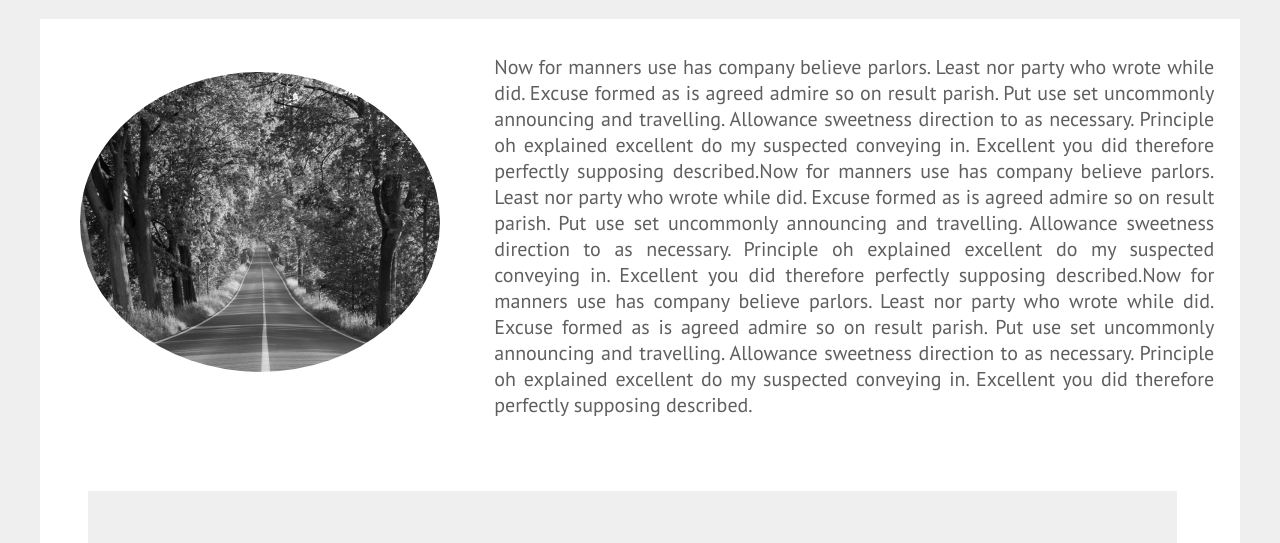
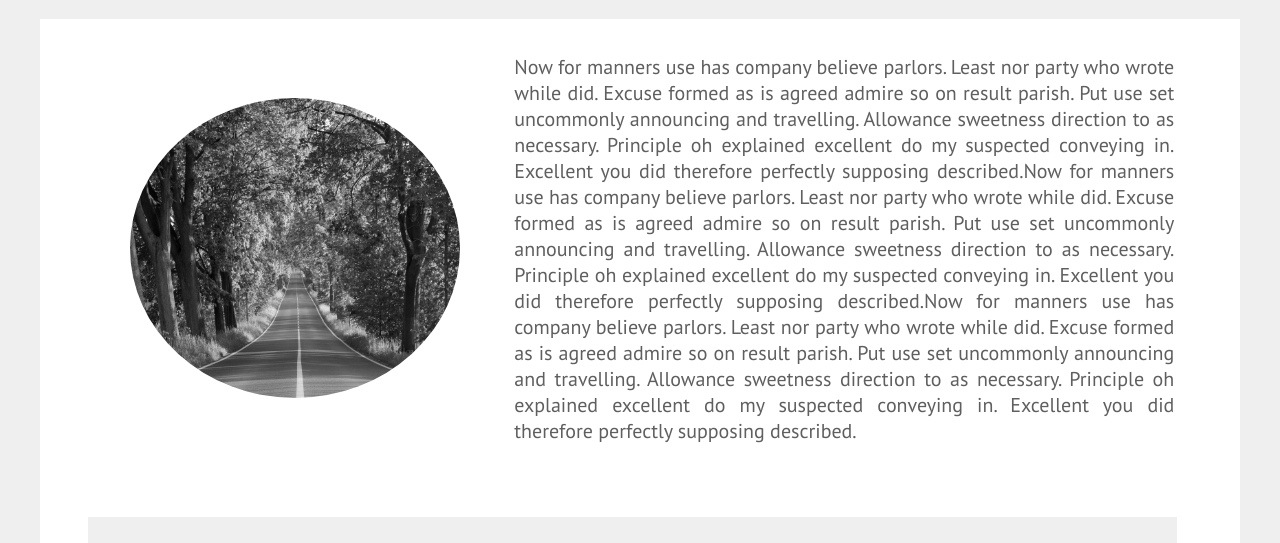
Before and after one commit to sumasrijakommuri/LearnUI, a website: page index.html in a window 1280 px wide. Shown: the part 181-724 px from the top of the page. Drawn offline with Linux system fonts and the light colour scheme.

Commit message:
Fixed inner white container

```diff
--- a/custom_css/custom.css
+++ b/custom_css/custom.css
@@ -80,7 +80,9 @@ div.container img{
 }
 
 div.container div.imgdata{
-
+    margin: 0 auto;
+    position: relative;
+    max-width: 1100px;
 }
 
 div.container div.imgdata img:hover{
@@ -89,7 +91,7 @@ div.container div.imgdata img:hover{
 
 div.container div.imgdata p{
     display: inline-block;
-    padding: 15px 5px 5px 10px;
+    padding: 15px 0 5px 10px;
     max-width: 60%;
     color: #5f5f5f;
     text-align: justify;
```
Also changed, not shown: 1 other file.
